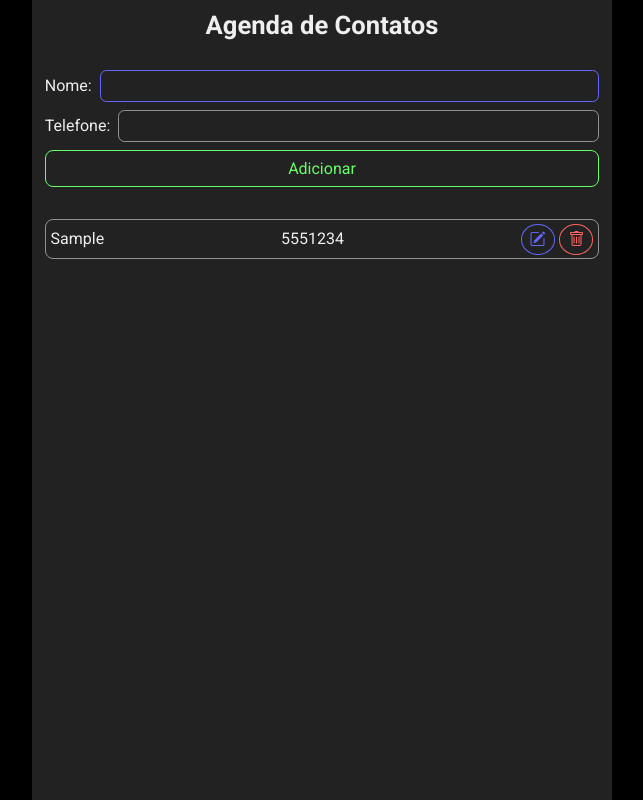
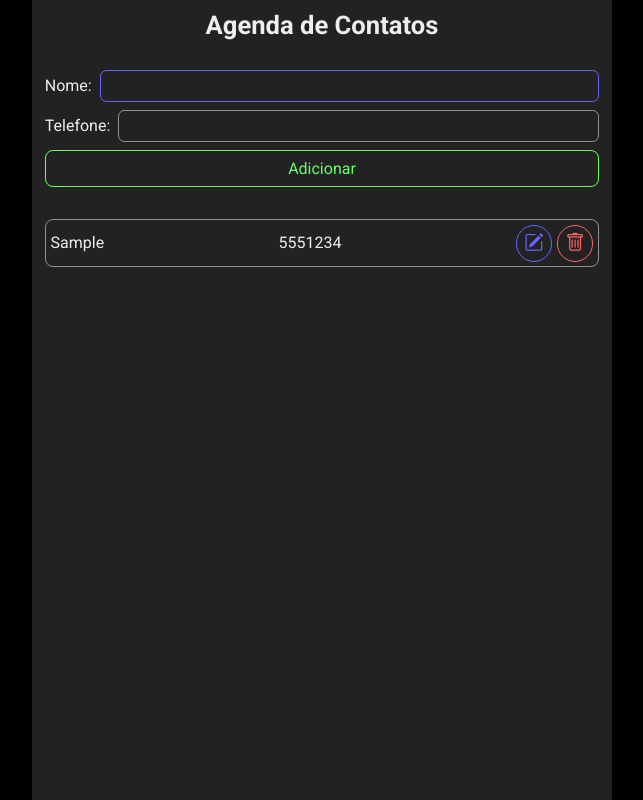
Before and after one commit to zolppy/contact-list, a plain HTML site: page index.html in a window 1280 px wide. Both pictures are taken after typing "Sample", "5551234" into the empty fields and a click on the button "Adicionar". Shown: the whole page, without its empty margins (318-961 px from the left). Drawn offline with nearby package versions, Linux system fonts and the light colour scheme.

Commit message:
pequenos ajustes nos estilos

```diff
--- a/assets/css/styles.css
+++ b/assets/css/styles.css
@@ -117,7 +117,7 @@ button:hover {
 .contact {
   border: 1px solid var(--white-low-opacity);
   border-radius: .5em;
-  height: 2.5em;
+  height: 3em;
   padding: .3em;
   display: flex;
   align-items: center;
@@ -129,9 +129,12 @@ button:hover {
   gap: .3em;
 }
 
-button {
+.edit-button,
+.delete-button {
   border-radius: 50%;
-  padding: .3em .5em;
+  height: 1.9em;
+  width: 1.9em;
+  font-size: 1.2rem;
 }
 
 button > i {
```
